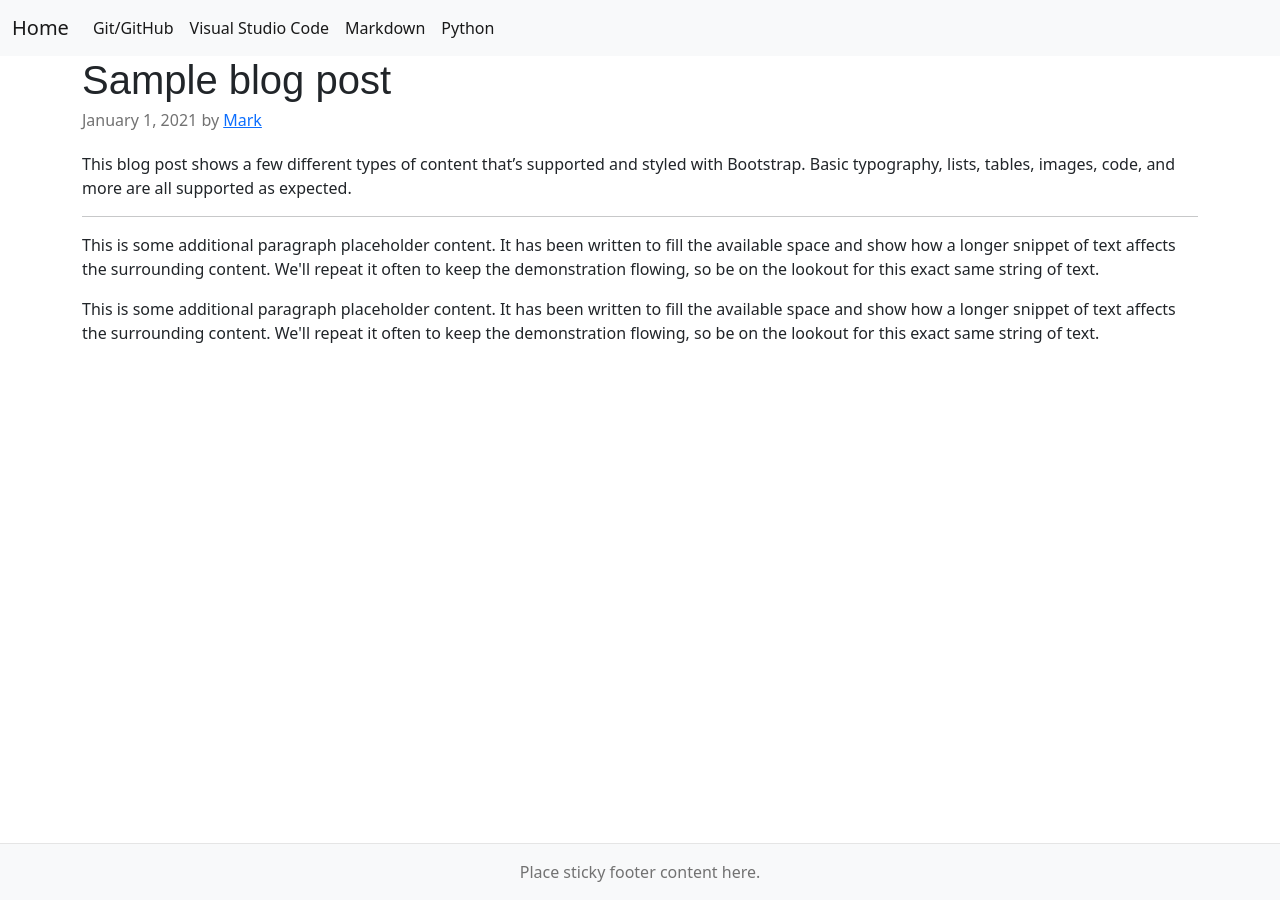
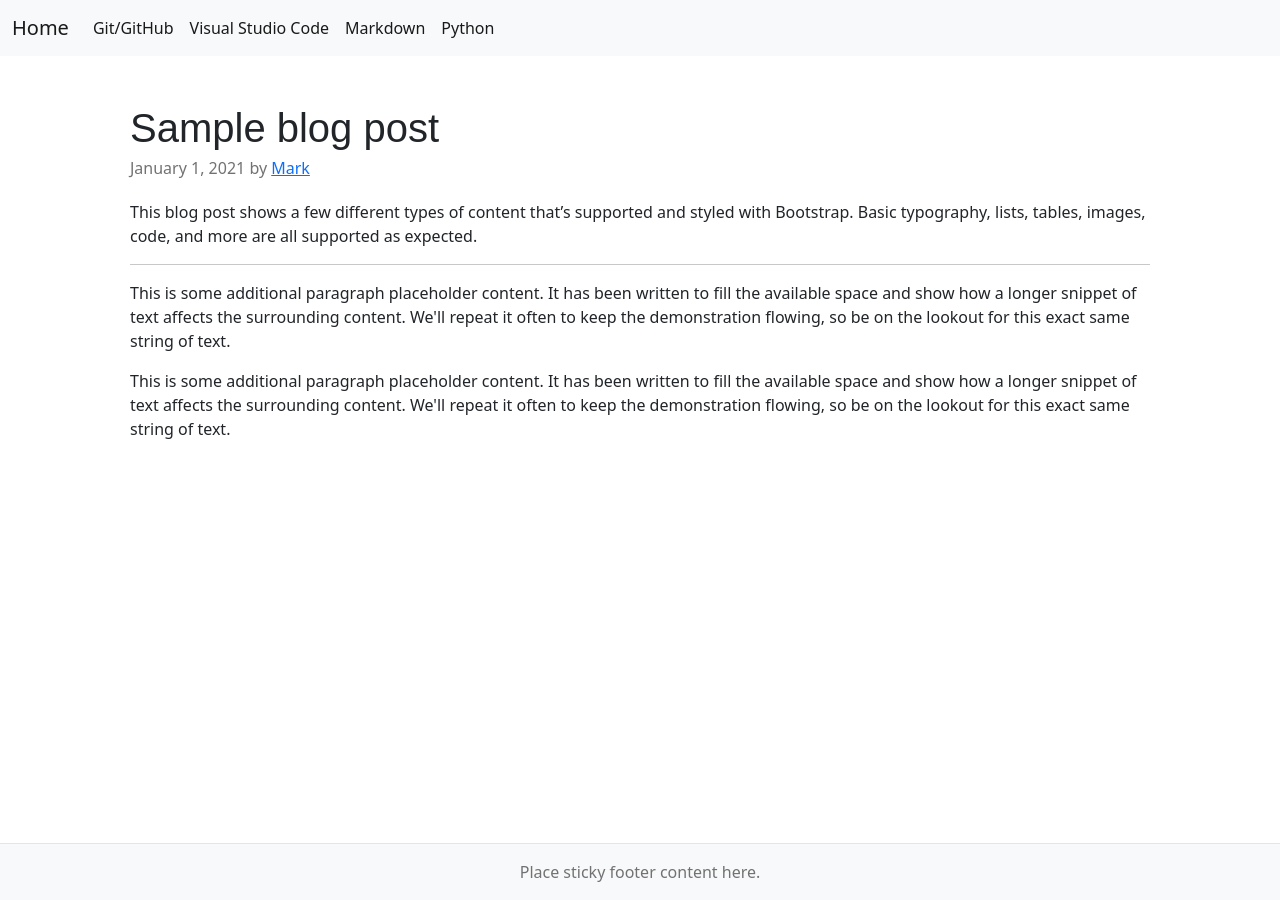
Before and after one commit to ConradoAlmeida/cheatsheets, a Jekyll site: the page built from index.html, in a window 1280 px wide. Built offline with Jekyll 4.4.1, drawn with Linux system fonts in a browser that asks for light colours.

Commit message:
adicionando padding

```diff
--- a/_layouts/default.html
+++ b/_layouts/default.html
@@ -78,7 +78,7 @@
 
 <main class="container">
 <script src="https://cdn.jsdelivr.net/npm/bootstrap@5.0.2/dist/js/bootstrap.bundle.min.js" integrity="sha384-MrcW6ZMFYlzcLA8Nl+NtUVF0sA7MsXsP1UyJoMp4YLEuNSfAP+JcXn/tWtIaxVXM" crossorigin="anonymous"></script>
-  <div class="row g-5">
+  <div class="row g-5 p-5">
 
 
         {{ content }}
```
